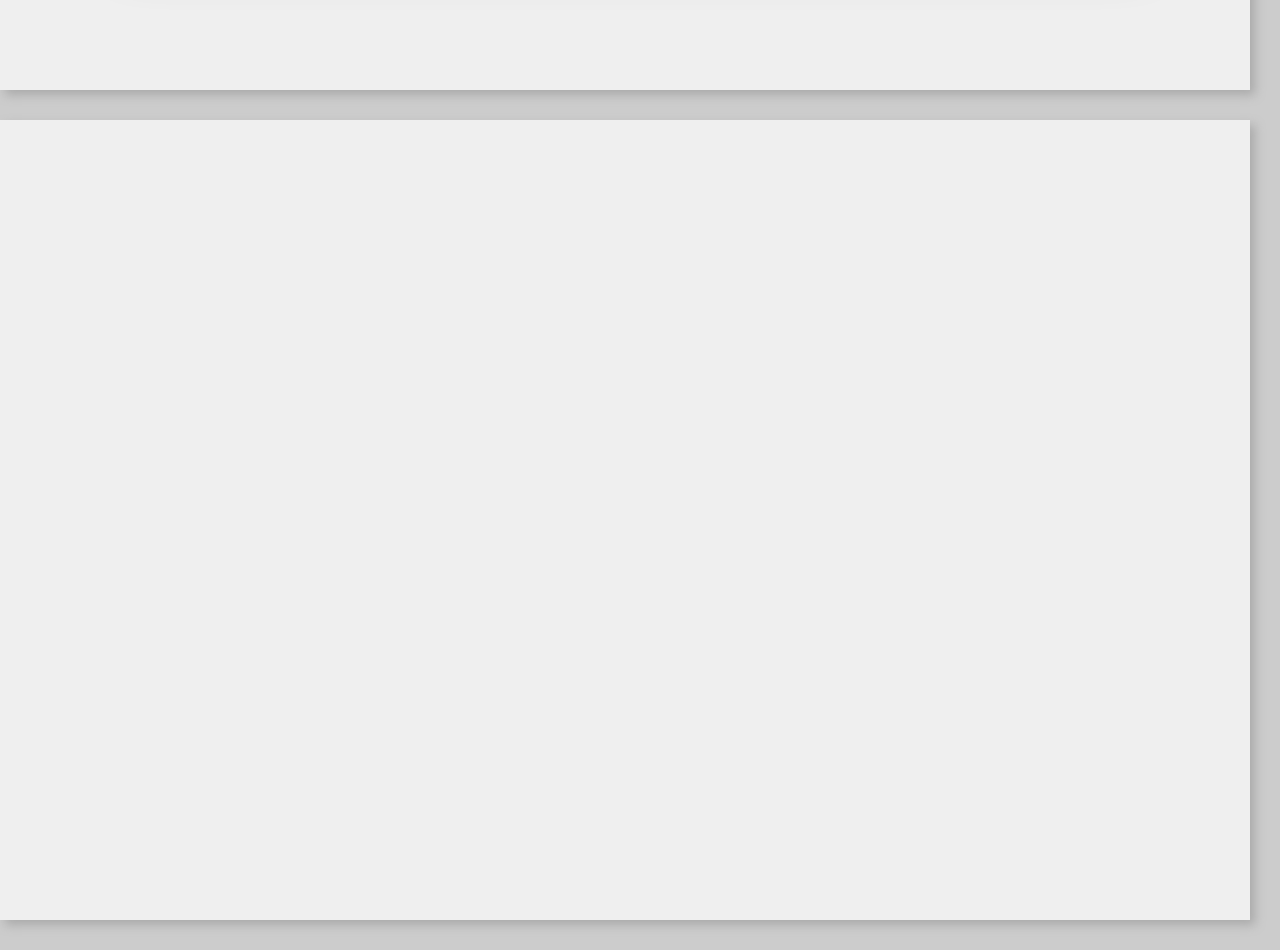
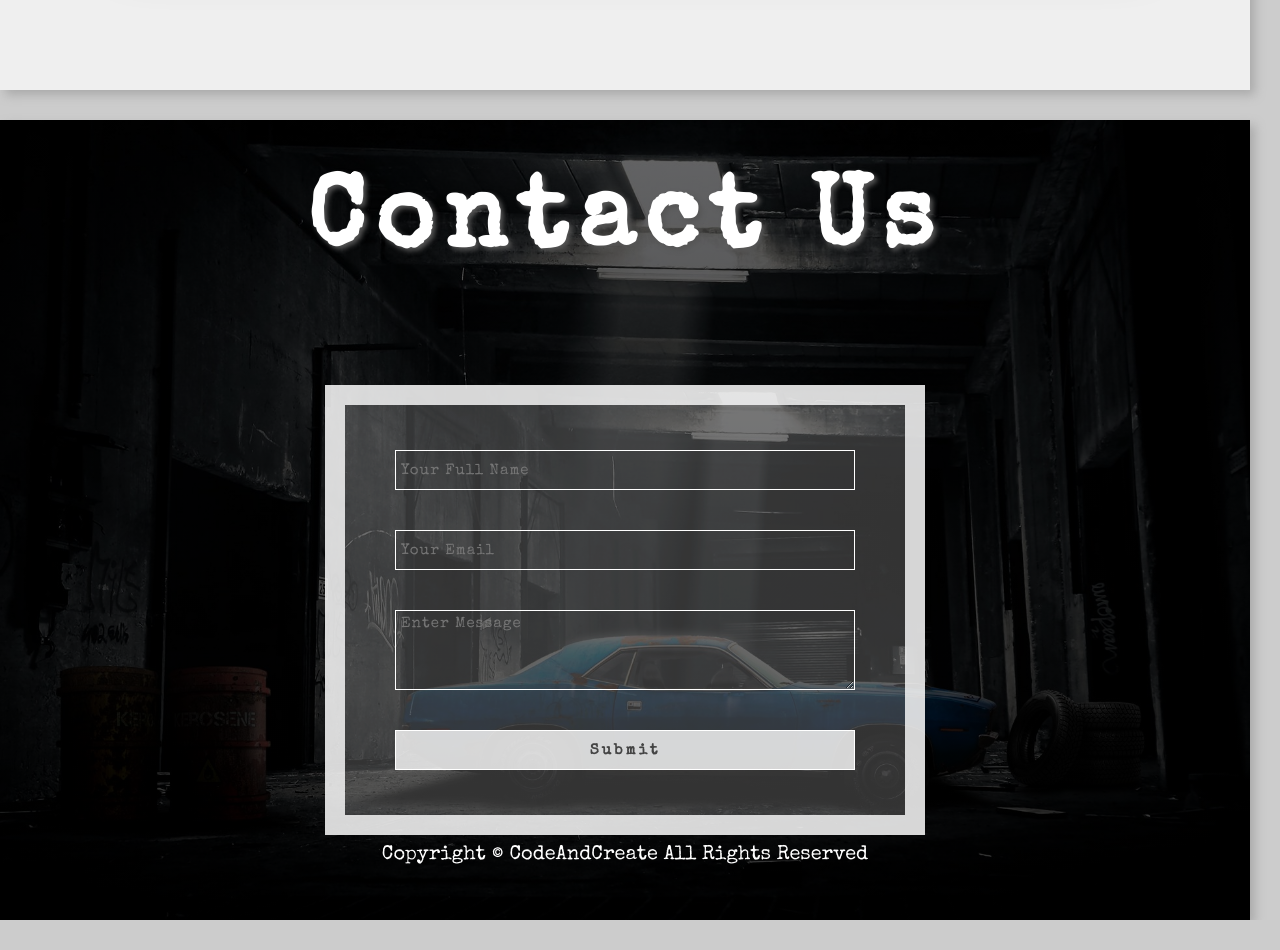
Before and after one commit to terahje/classic-cars, a plain HTML site: page index.html in a window 1280 px wide. Shown: the part 3200-4150 px from the top of the page. After the commit the page ends 4120 px from the top, so only its background shows below. Drawn offline with nearby package versions, Linux system fonts and the light colour scheme.

Commit message:
added contact us section

```diff
--- a/index.html
+++ b/index.html
@@ -106,7 +106,16 @@
     <!-- Section 5 -->
     <div class="wrapper">
       <section class="section-5 target" id="contact">
-
+        <h1 class="section-heading">Contact Us</h1>
+        <form class="contact-form">
+          <input type="text" class="form-input" placeholder="Your Full Name" />
+          <input type="email" class="form-input" placeholder="Your Email" />
+          <textarea class="form-input" placeholder="Enter Message"></textarea>
+          <input class="form-btn" type="submit" value="Submit" />
+        </form>
+        <p class="copyright">
+          Copyright &copy; CodeAndCreate All Rights Reserved
+        </p>
       </section>
     </div>
     <!-- End of Section 5 -->
--- a/style.css
+++ b/style.css
@@ -297,3 +297,70 @@ section.change {
   left: 70%;
 }
 /* End of Section 4 */
+
+/* Section 5 */
+.section-5 {
+  background: linear-gradient(rgba(0, 0, 0, 0.6), rgba(0, 0, 0, 0.8)),
+    url(images/bg-section5.jpg) center no-repeat;
+  background-size: cover;
+  display: flex;
+  flex-direction: column;
+  justify-content: space-around;
+  align-items: center;
+  margin-bottom: 0;
+}
+
+.contact-form {
+  width: 60rem;
+  height: 45rem;
+  background-color: rgba(255, 255, 255, 0.2);
+  border: 2rem solid rgba(255, 255, 255, 0.8);
+  display: flex;
+  flex-direction: column;
+  justify-content: center;
+  padding: 5rem;
+}
+
+.contact-form input,
+.contact-form textarea {
+  width: 100%;
+  height: 4rem;
+  margin: 2rem 0;
+  background-color: transparent;
+  padding: 0.5rem;
+  border: 0.1rem solid #fff;
+  font-size: 1.5rem;
+  letter-spacing: 0.1rem;
+  color: #fff;
+  flex-shrink: 0;
+  transition: background-color 0.5s;
+}
+
+.contact-form textarea {
+  max-width: 100%;
+  min-height: 8rem;
+}
+
+.form-input:focus {
+  background-color: rgba(255, 255, 255, 0.5);
+}
+
+.contact-form .form-btn {
+  background-color: rgba(255, 255, 255, 0.8);
+  font-weight: 600;
+  letter-spacing: 0.3rem;
+  color: #444;
+  cursor: pointer;
+}
+
+.contact-form .form-btn:hover {
+  background-color: rgba(255, 255, 255, 1);
+}
+
+.copyright {
+  font-size: 2rem;
+  font-weight: 300;
+  color: #fff;
+  text-align: center;
+}
+/* End of Section 5 */
```
